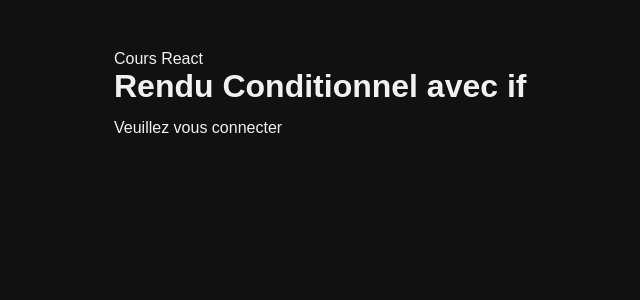
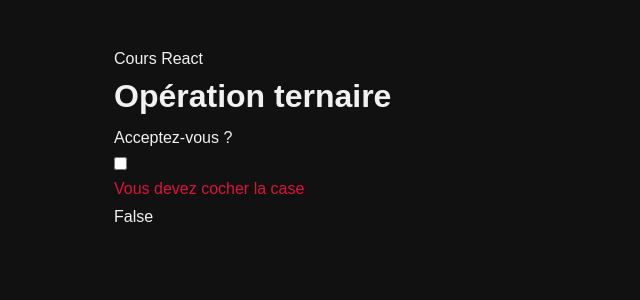
Before and after one commit to Benalta7892/React, a React (Vite) app in the folder 3.Les-bases-de-React/: page / in a window 1280 px wide. Shown: the top 300 px of the page, without its empty margins (126-766 px from the left). Built offline with nearby package versions, Linux system fonts and the light colour scheme.

Commit message:
Rendu conditionnel avec une operation ternaire

```diff
--- a/3.Les-bases-de-React/src/App.jsx
+++ b/3.Les-bases-de-React/src/App.jsx
@@ -1,4 +1,4 @@
-import Container from "./lessons/9.Rendu-conditionnel-if/Container";
+import Container from "./lessons/10.Operateur-ternaire/Container";
 
 function App() {
   return (
--- a/3.Les-bases-de-React/src/lessons/10.Op‚rateur-ternaire/Container.css
+++ b/3.Les-bases-de-React/src/lessons/10.Operateur-ternaire/Container.css
@@ -9,3 +9,11 @@ input,
 p {
   margin-bottom: 10px;
 }
+
+.valid {
+  color: greenyellow;
+}
+
+.invalid {
+  color: crimson;
+}
--- /dev/null
+++ b/3.Les-bases-de-React/src/lessons/10.Operateur-ternaire/Container.jsx
@@ -0,0 +1,23 @@
+import { useState } from "react";
+import "./Container.css";
+
+export default function Container() {
+  const [validation, setValidation] = useState(false);
+
+  return (
+    <div>
+      <h1>Opération ternaire</h1>
+      <form>
+        <label htmlFor="consent">Acceptez-vous ?</label>
+        <input type="checkbox" onClick={() => setValidation(!validation)} />
+        <p
+          className={`${validation ? "valid" : "invalid"}`}
+          // style={{ color: `${validation ? "lightgreen" : "red"}` }}
+        >
+          {validation ? "Bravo, vous pouvez envoyer le formulaire" : "Vous devez cocher la case"}
+        </p>
+        {validation ? <p>True</p> : <p>False</p>}
+      </form>
+    </div>
+  );
+}
```
Also changed, not shown: 3.Les-bases-de-React/src/lessons/10.Op‚rateur-ternaire/Container.jsx (deleted, +0 -11 lines).
